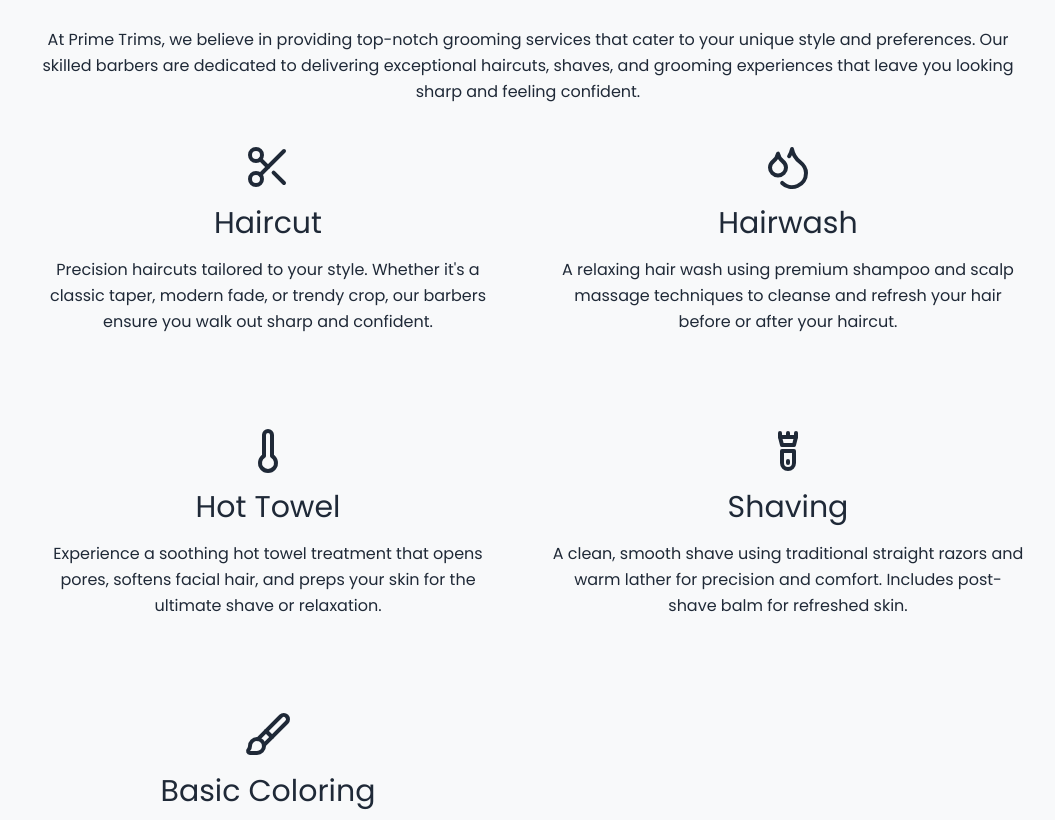
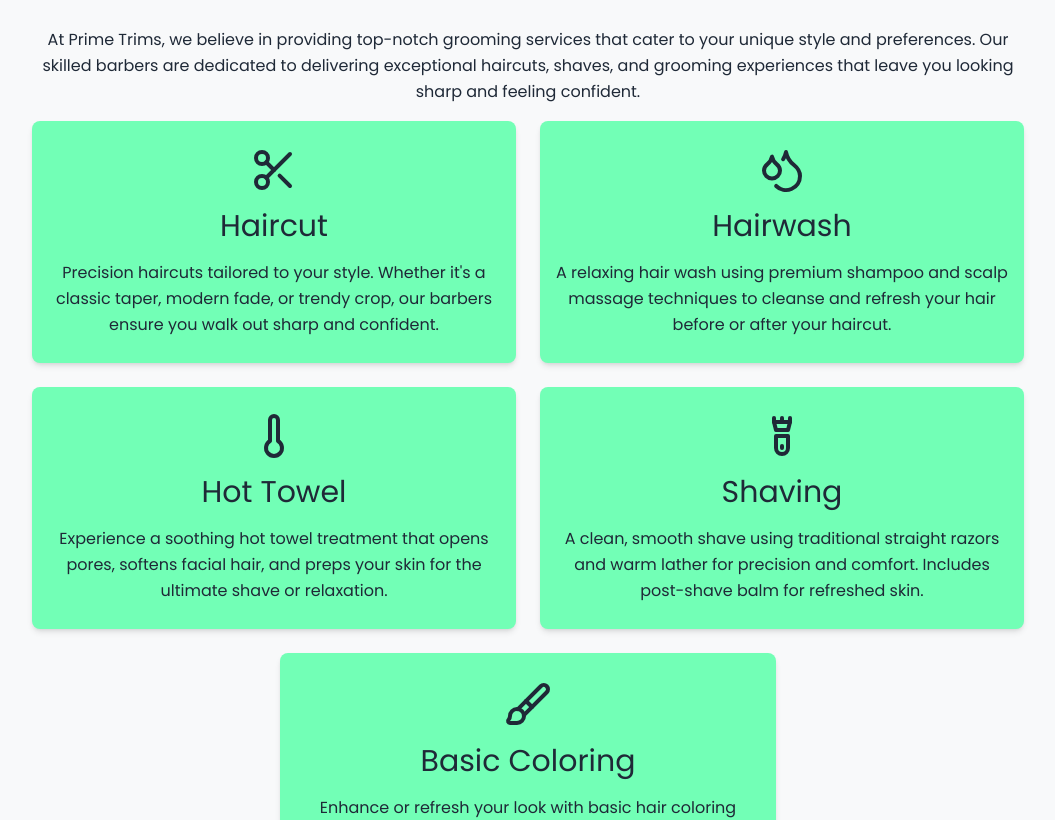
Before and after one commit to malvz22/prime-trims, a React (Vite) app: page / in a window 1280 px wide. Shown: the part 1649-2469 px from the top of the page, without its empty margins (112-1167 px from the left). Built offline with nearby package versions, Linux system fonts and the light colour scheme.

Commit message:
style: changed service card background color, and implementing array loop for Footer navigation

```diff
--- a/src/App.jsx
+++ b/src/App.jsx
@@ -57,14 +57,22 @@ function App() {
             grooming experiences that leave you looking sharp and feeling
             confident.
           </p>
-          <div className="grid grid-cols-1 md:grid-cols-2 gap-12 mb-12">
+          <div className="grid grid-cols-1 md:grid-cols-2 gap-6 mb-12">
             {service.map((item, index) => (
-              <ServiceCard
+              <div
                 key={index}
-                icon={item.icon}
-                name={item.name}
-                description={item.description}
-              />
+                className={`${
+                  index === service.length - 1 && service.length % 2 !== 0
+                    ? "md:col-span-2 md:w-1/2 md:mx-auto"
+                    : ""
+                }`}
+              >
+                <ServiceCard
+                  icon={item.icon}
+                  name={item.name}
+                  description={item.description}
+                />
+              </div>
             ))}
           </div>
         </section>
--- a/src/components/Cards/ServiceCard.jsx
+++ b/src/components/Cards/ServiceCard.jsx
@@ -1,6 +1,6 @@
 const ServiceCard = ({ icon, name, description }) => {
   return (
-    <div className="w-full max-w-full aspect-[2/1] justify-center items-center flex flex-col gap-3">
+    <div className="w-full max-w-full aspect-[2/1] justify-center items-center flex flex-col gap-3 bg-mint p-4 rounded-lg shadow-md">
       <div className="text-5xl">{icon}</div>
       <h3>{name}</h3>
       <p>{description}</p>
--- a/src/components/Footer/Footer.jsx
+++ b/src/components/Footer/Footer.jsx
@@ -1,4 +1,5 @@
 import { FaInstagram } from "react-icons/fa";
+import navigation from "../../data/navigation";
 
 const Footer = () => {
   return (
@@ -7,36 +8,15 @@ const Footer = () => {
         <div className="justify-start md:justify-between flex flex-col md:flex-row py-2 items-center gap-5">
           <img src="primetrims-logo.png" className="w-[80px]" />
           <div className="flex flex-col md:flex-row gap-3 text-center md:text-left">
-            <a
-              href="#home"
-              className=" text-[16px] hover:text-mint transition-colors duration-300 font-medium"
-            >
-              Home
-            </a>
-            <a
-              href="#about-us"
-              className=" hover:text-mint transition-colors duration-300 font-medium"
-            >
-              About Us
-            </a>
-            <a
-              href="#services"
-              className=" text-[16px] hover:text-mint transition-colors duration-300 font-medium"
-            >
-              Services
-            </a>
-            <a
-              href="#pricelist"
-              className=" text-[16px] hover:text-mint transition-colors duration-300 font-medium"
-            >
-              Pricelist
-            </a>
-            <a
-              href="#gallery"
-              className=" text-[16px] hover:text-mint transition-colors duration-300 font-medium"
-            >
-              Gallery
-            </a>
+            {navigation.map((item, index) => (
+              <a
+                key={index}
+                href={item.href}
+                className="text-[16px] hover:text-mint transition-colors duration-300 font-medium"
+              >
+                {item.name}
+              </a>
+            ))}
           </div>
           <a
             href="https://www.instagram.com/primetrims_/"
```
